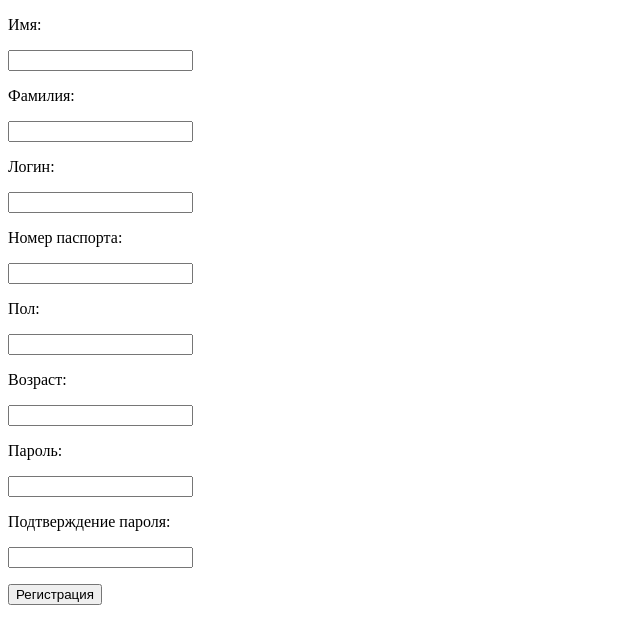
After one commit to drainkid/finalproject_flask, a Python web app: template templates/login.html in a window 1280 px wide. The commit adds this page. Shown: the top 644 px of the page, without its empty margins (0-640 px from the left). Run offline with Jinja, Linux system fonts and the light colour scheme; the template is opened without the code that fills it, so the values that code supplies are empty.

Commit message:
before login real

```diff
--- a/app.py
+++ b/app.py
@@ -1,7 +1,9 @@
 from flask import Flask
+from flask_login import LoginManager
+
 app = Flask(__name__)
 app.secret_key = b'_5#y2L"F4Q8z\n\xec]/'
-
+login_manager = LoginManager(app)
 import conrollers.index
 import conrollers.doctors
 import conrollers.date
@@ -10,7 +12,5 @@ import conrollers.confirm
 import conrollers.hh
 import conrollers.registration
 
-
-
 if __name__ == '__main__':
     app.run()
--- a/conrollers/registration.py
+++ b/conrollers/registration.py
@@ -14,7 +14,7 @@ def registration():
                 request.form["password1"] == request.form["password2"]:
             hash = generate_password_hash(request.form["password1"])
             conn = get_db_connection()
-            res = create_user(conn, request.form["login"], hash)
+            res = create_user(conn, request.form['first_name'], request.form['second_name'], request.form["login"], hash, request.form['passport_number'], request.form['age'], request.form['gender'])
             if res:
                 flash("Вы успешно зарегестрированы", "success")
             else:
--- a/models/index_model.py
+++ b/models/index_model.py
@@ -12,16 +12,16 @@ def execute_query(connection, query):
     print("Query executed successfully")
 
 
-def create_user(con, login, password):
+def create_user(con, first_name, second_name, login, password, passport_number, age, gender):
     try:
-        query = f"SELECT COUNT() as 'count' FROM users WHERE login like '{login}'"
+        query = f"SELECT COUNT() as 'count' FROM user WHERE login like '{login}'"
         ds = pd.read_sql(query, con)
         if ds.get('count')[0] > 0:
             print("Пользователь с таким login уже существует")
             return False
 
         tm = math.floor(time.time())
-        query = f"INSERT INTO users ('login', 'password', 'time') VALUES ('{login}', '{password}', '{tm}')"
+        query = f"INSERT INTO user ('first_name', 'second_name', 'login', 'password','passport_number', 'age', 'gender') VALUES ('{first_name}', '{second_name}','{login}', '{password}', '{passport_number}', '{age}', '{gender}')"
         execute_query(con, query)
     except sqlite3.Error as e:
         print("Ошибка добавления пользователя в БД" + str(e))
--- a/requirements.txt
+++ b/requirements.txt
@@ -1,2 +1,3 @@
 flask
 pandas
+flask-login
--- a/templates/index.html
+++ b/templates/index.html
@@ -15,7 +15,7 @@
     <nav>
       <ul>
         <li><a href={{ url_for("index") }}>Выбрать специалиста</a></li>
-          <li><a href={{ url_for("registration") }}>Регистрация</a></li>
+          <li><a href={{ url_for("registration") }}>Войти</a></li>
 
       </ul>
     </nav>
--- /dev/null
+++ b/templates/login.html
@@ -0,0 +1,20 @@
+<!DOCTYPE html>
+<html lang="en">
+<head>
+    <meta charset="UTF-8">
+    <title>Войти</title>
+</head>
+<body>
+<form action="/registration" , method="post" , class="form-contact">
+    <p><label>Имя: </label></p> <input type="text" name="first_name" value="" required/>
+    <p><label>Фамилия: </label></p> <input type="text" name="second_name" value="" required/>
+    <p><label>Логин: </label></p> <input type="text" name="login" value="" required/>
+    <p><label>Номер паспорта: </label></p> <input type="text" name="passport_number" value="" required/>
+    <p><label>Пол: </label></p> <input type="text" name="gender" value="" required/>
+    <p><label>Возраст: </label></p> <input type="text" name="age" value="" required/>
+    <p><label>Пароль: </label></p> <input type="password" name="password1" value="" required/>
+    <p><label>Подтверждение пароля: </label></p> <input type="password" name="password2" value="" required/>
+    <p><input type="submit" value="Регистрация"></p>
+</form>
+</body>
+</html>
```
Also changed, not shown: conrollers/date.py (+14 -18 lines), hospital.sqlite.
